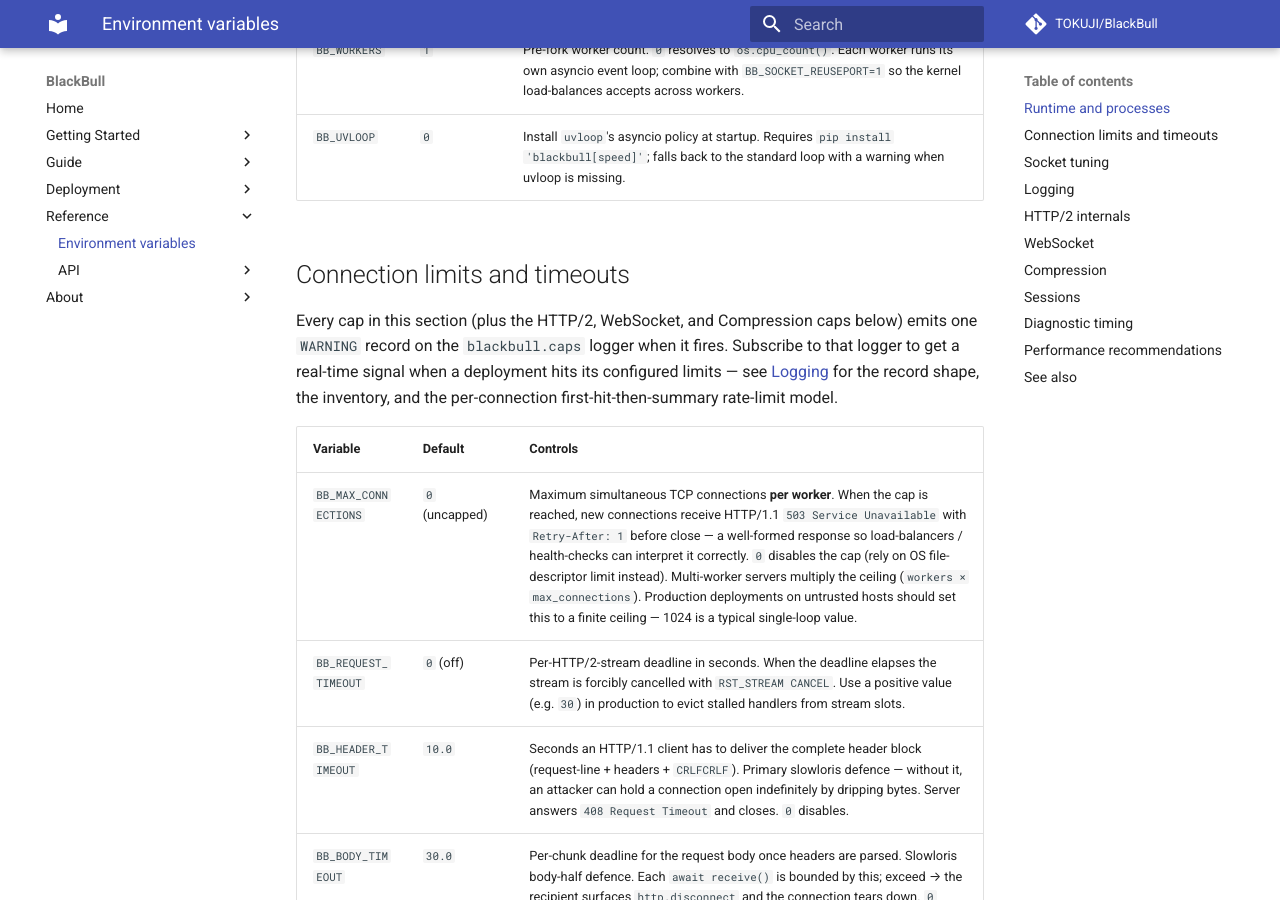
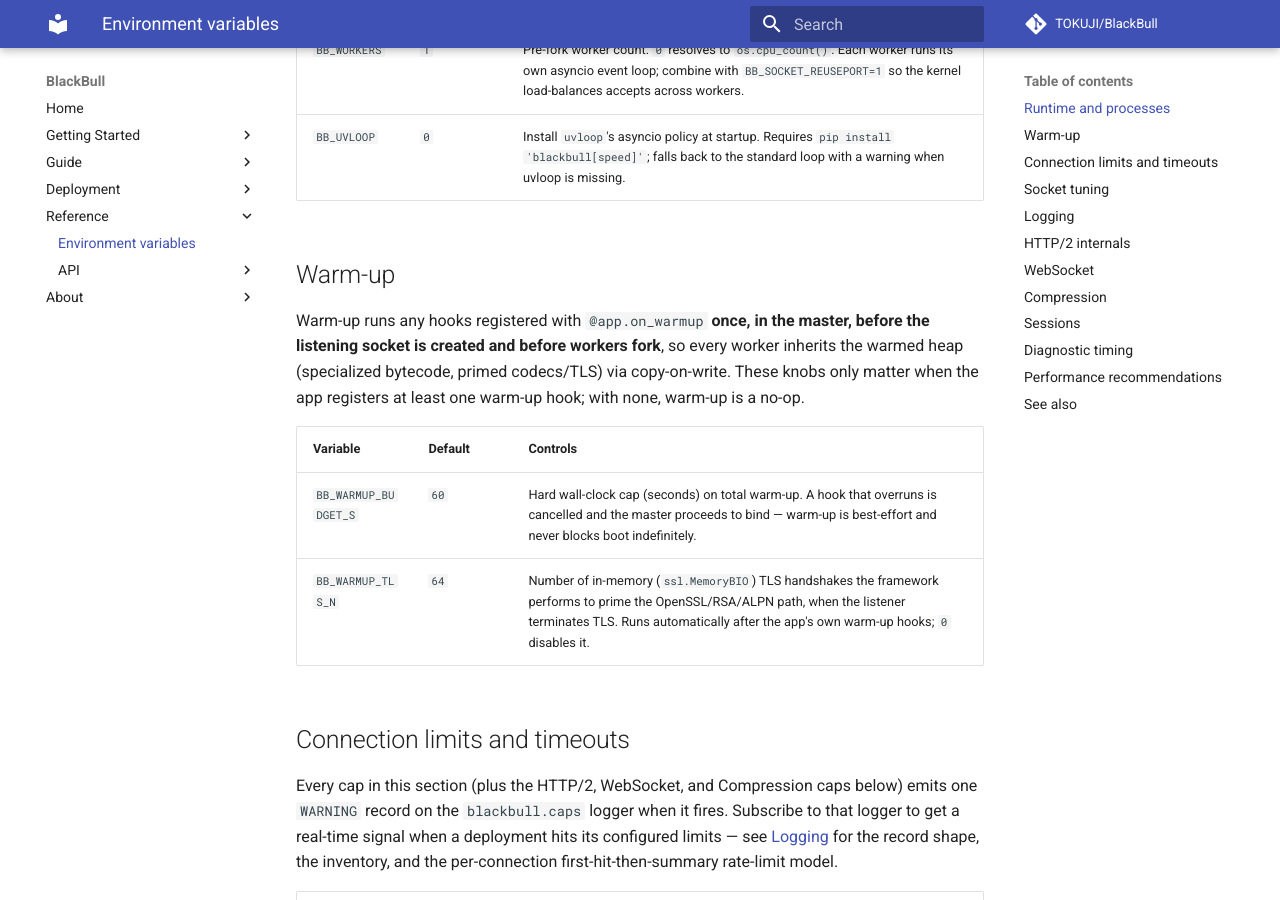
Before and after one commit to TOKUJI/BlackBull, an MkDocs documentation site: the page built from docs/reference/env-vars.md, in a window 1280 px wide and 900 px high, scrolled down 519 px. Built offline with MkDocs 1.6.1 and Material for MkDocs 9.7.7, drawn with Linux system fonts in a browser that asks for light colours; comment, search, counter and statistics services are not loaded; some of the changed text lies outside the part shown.

Commit message:
bench(grpc): disable warm-up (net negative in EC2 A/B) + document backlog/warm-up
EC2 A/B (bench/httparena/diagnostics/ec2-results.md) on unary-grpc + stream-grpc:
early-bind recovers the run-1 collapse at 256c (0 → ~18k req/s, 0 failed), and
BB_GRPC_WARMUP=0 beats BB_GRPC_WARMUP=3 on both run-1 and Best at every level
(+15-30%) — the 3s pre-fork warm-up does not pay for itself here.  So the docker
shim now sets BB_GRPC_WARMUP=0.  The warm-up subsystem stays in the framework as
an off-by-default tool; it is just not the right lever for this benchmark.

The 1024c run-1 still collapses with or without warm-up — a deeper
high-concurrency cold-start issue (bound + draining but the burst still empties
run 1), left as an open item.

Also documents BB_SOCKET_BACKLOG's new 1024 default and the warm-up knobs
(BB_WARMUP_BUDGET_S / BB_WARMUP_TLS_N) in docs/reference/env-vars.md.

Co-Authored-By: Claude Opus 4.8 <noreply@anthropic.com>

```diff
--- a/docs/reference/env-vars.md
+++ b/docs/reference/env-vars.md
@@ -17,6 +17,15 @@ For the precedence order (CLI flags > env > TOML), see
 | `BLACKBULL_ENV` | `development` | `production` \| `development` \| `test`.  In `production`, `StaticFiles` declines to serve files (production should sit behind nginx/Caddy for static assets), and the default error handler returns a terse response without exception details. |
 | `BB_WORKERS` | `1` | Pre-fork worker count.  `0` resolves to `os.cpu_count()`.  Each worker runs its own asyncio event loop; combine with `BB_SOCKET_REUSEPORT=1` so the kernel load-balances accepts across workers. |
 | `BB_UVLOOP` | `0` | Install `uvloop`'s asyncio policy at startup.  Requires `pip install 'blackbull[speed]'`; falls back to the standard loop with a warning when uvloop is missing. |
+
+## Warm-up
+
+Warm-up runs any hooks registered with `@app.on_warmup` **once, in the master, before the listening socket is created and before workers fork**, so every worker inherits the warmed heap (specialized bytecode, primed codecs/TLS) via copy-on-write.  These knobs only matter when the app registers at least one warm-up hook; with none, warm-up is a no-op.
+
+| Variable | Default | Controls |
+|---|---|---|
+| `BB_WARMUP_BUDGET_S` | `60` | Hard wall-clock cap (seconds) on total warm-up.  A hook that overruns is cancelled and the master proceeds to bind — warm-up is best-effort and never blocks boot indefinitely. |
+| `BB_WARMUP_TLS_N` | `64` | Number of in-memory (`ssl.MemoryBIO`) TLS handshakes the framework performs to prime the OpenSSL/RSA/ALPN path, when the listener terminates TLS.  Runs automatically after the app's own warm-up hooks; `0` disables it. |
 
 ## Connection limits and timeouts
 
@@ -47,7 +56,7 @@ first-hit-then-summary rate-limit model.
 
 | Variable | Default | Controls |
 |---|---|---|
-| `BB_SOCKET_BACKLOG` | `128` (kernel `somaxconn` default) | `listen()` backlog depth.  Linux caps the effective value at `net.core.somaxconn`.  See "Performance recommendations" below for production tuning. |
+| `BB_SOCKET_BACKLOG` | `1024` | `listen()` backlog depth.  A sane default for servers facing connection bursts (128 — the traditional `SOMAXCONN` — is shallow next to nginx's 511).  Linux caps the effective value at `net.core.somaxconn`.  See "Performance recommendations" below for production tuning. |
 | `BB_SOCKET_REUSEPORT` | `0` (kernel default) | When supported by the OS (Linux, modern BSDs), bind each worker to its own listening socket so the kernel hashes incoming connections across workers — eliminates the thundering-herd accept pattern.  No effect with one worker.  Enable on multi-worker deployments. |
 | `BB_SOCKET_SNDBUF` | `0` (kernel default) | `SO_SNDBUF` (bytes) on each accepted socket.  `0` leaves the kernel default unchanged.  Linux doubles the requested value internally; larger values help throughput for responses ≥ 64 kB. |
 | `BB_SOCKET_RCVBUF` | `0` (kernel default) | `SO_RCVBUF` (bytes) on each accepted socket.  `0` leaves the kernel default unchanged.  Same doubling rule as `BB_SOCKET_SNDBUF`. |
```
Also changed, not shown: other parts of docs/reference/env-vars.md (+1 -1 lines), bench/httparena/diagnostics/ec2-results.md (added, +49 -0 lines), 1 other file.
